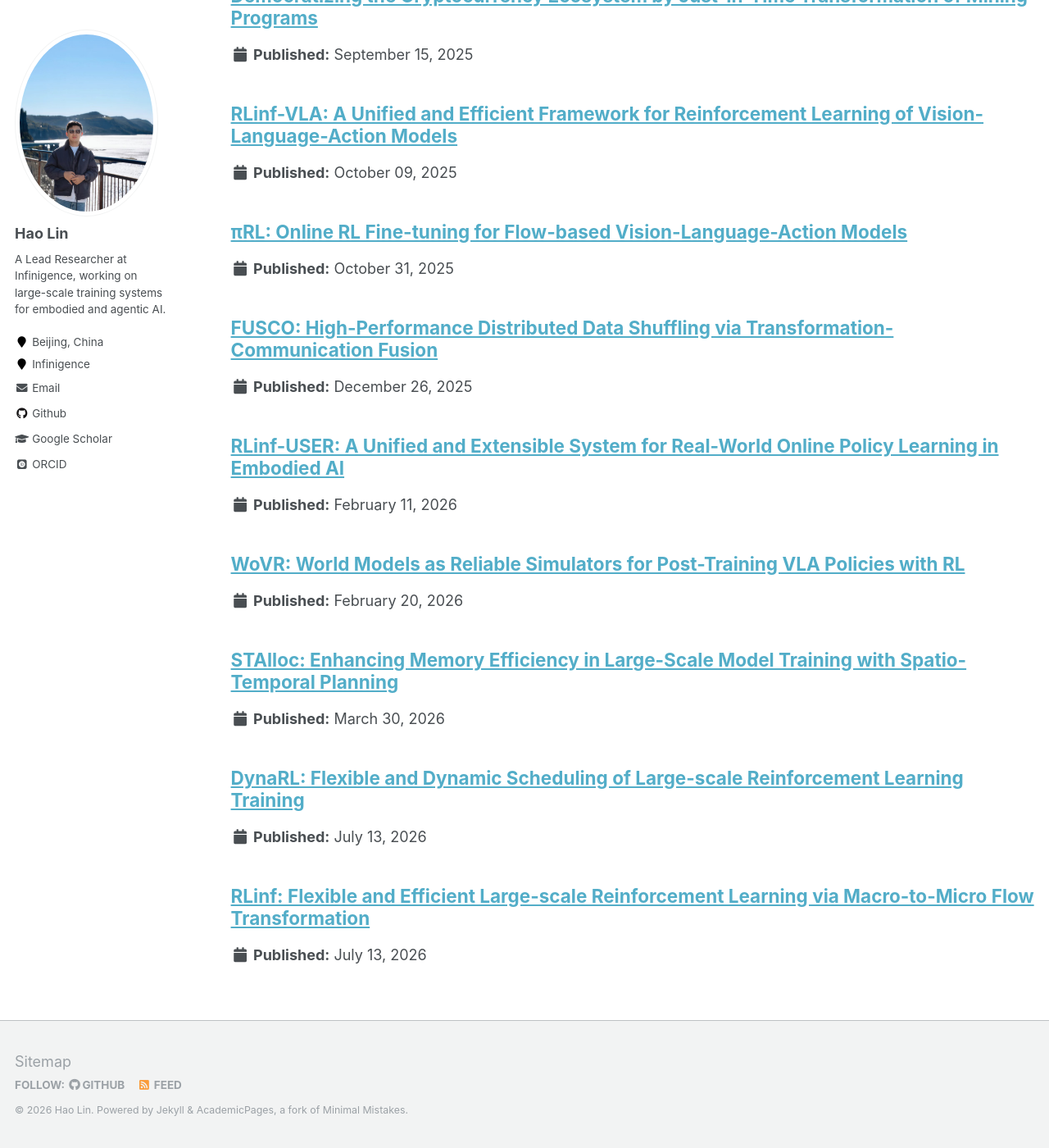
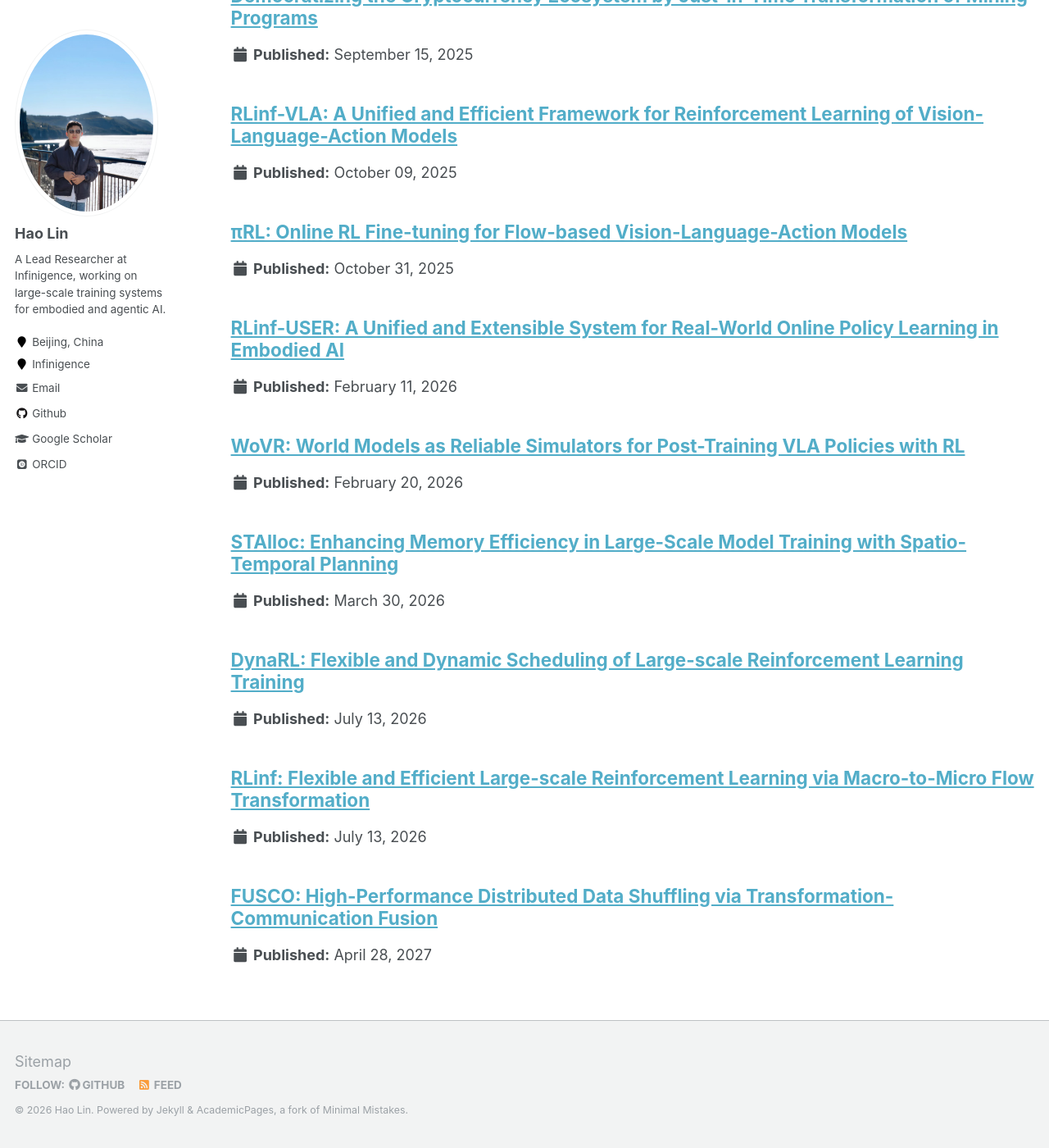
Before and after one commit to andylin-hao/andylin-hao.github.io, a Jekyll site: the page built from _pages/collection-archive.html, in a window 1280 px wide and 1400 px high, scrolled down 2528 px. Shown: the whole window at 82% size. Built offline with Jekyll 4.4.1, drawn with Linux system fonts in a browser that asks for light colours; some web fonts are replaced.

```diff
--- a/_publications/fusco.md
+++ b/_publications/fusco.md
@@ -2,7 +2,7 @@
 title: "FUSCO: High-Performance Distributed Data Shuffling via Transformation-Communication Fusion"
 collection: publications
 permalink: /publication/fusco
-date: 2025-12-26
+date: 2027-04-28
 venue: "NSDI'27"
 type: 'conf'
 selected: 'true'
```
